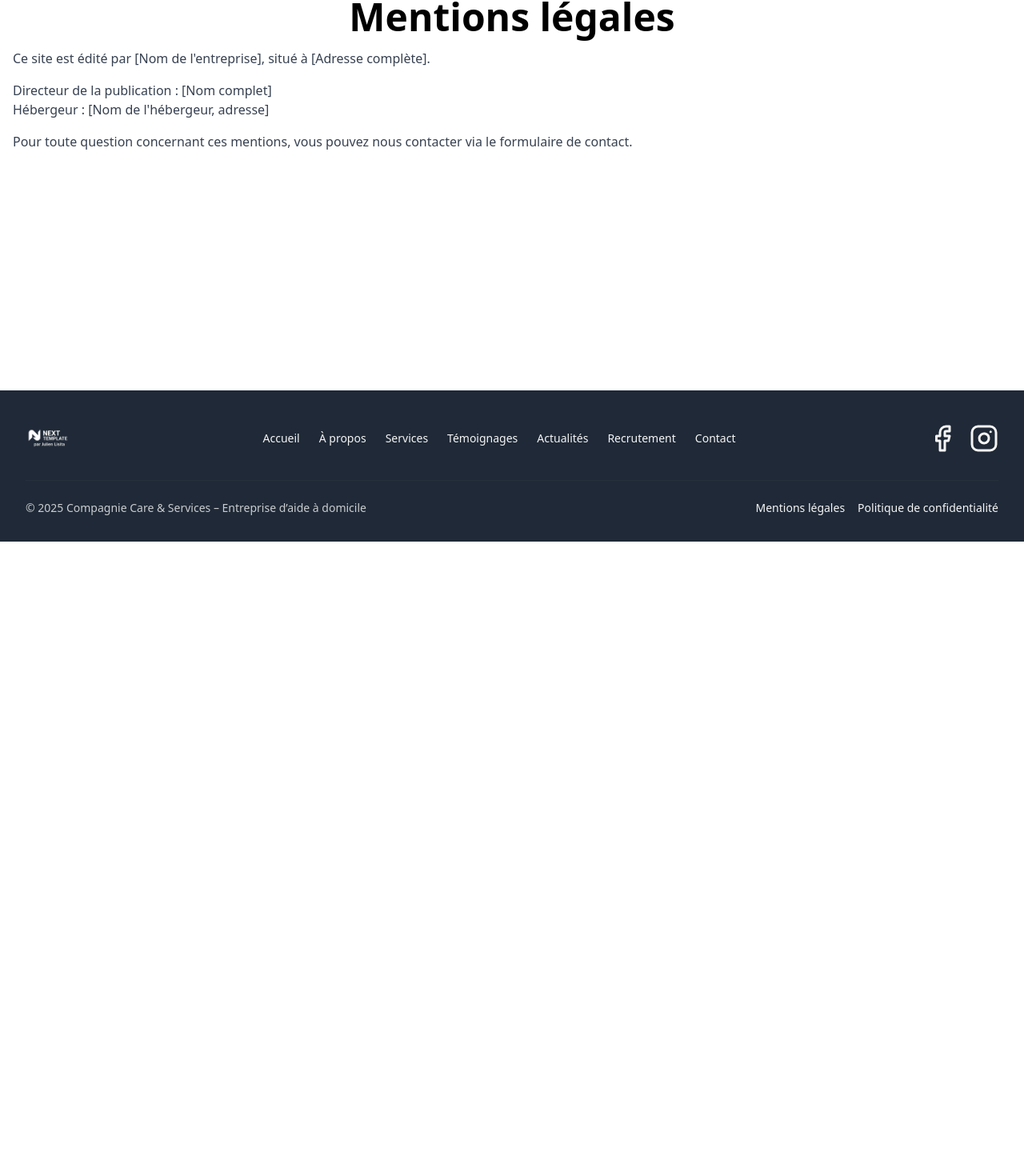
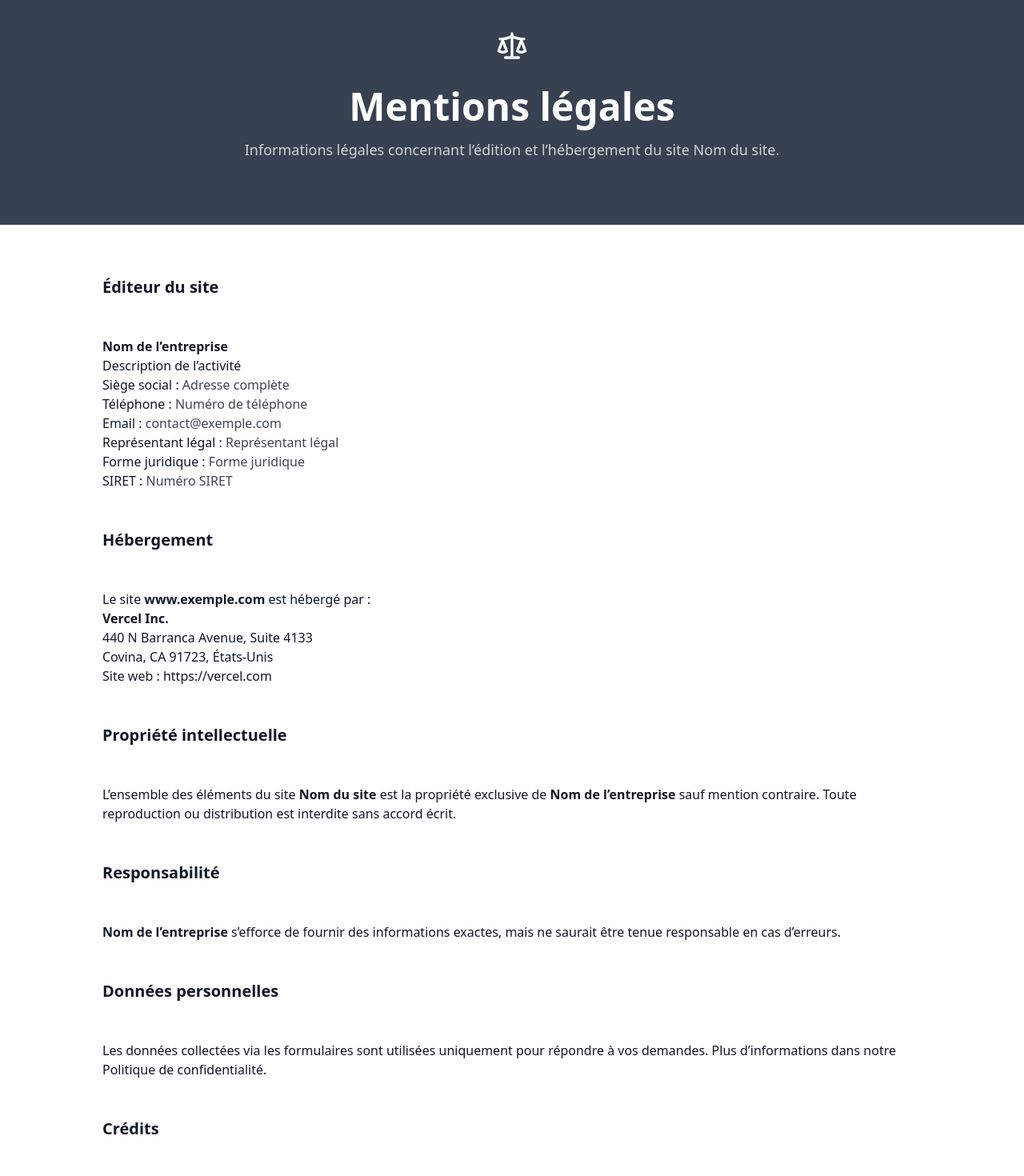
Before and after one commit to julienlisita/nextjs-ts-tailwind-template, a Next.js app: page /legal/imprint in a window 1280 px wide. Shown: the part 123-1593 px from the top of the page at 80% size. Before the commit the page ends 800 px from the top, so only its background shows below. Built offline with nearby package versions, Linux system fonts and the light colour scheme.

Commit message:
refactor(legal): merge all privacy sections into a single unified SectionWrapper

```diff
--- a/src/components/pages/legal/Imprint.tsx
+++ b/src/components/pages/legal/Imprint.tsx
@@ -1,22 +1,102 @@
-// src/components/pages/legal/Imprint.tsx
+// VERSION ULTRA COMPACTE — une seule <Section>, aucune <section> interne
 
-import PageTitle from '@/components/ui/PageTitle';
+import Section from '@/components/layout/Section';
+import SectionWrapper from '@/components/layout/SectionWrapper';
+import PageHero from '@/components/patterns/PageHero';
+import { Scale } from 'lucide-react';
+
+const SITE_NAME = 'Nom du site';
+const COMPANY_NAME = 'Nom de l’entreprise';
+const COMPANY_ACTIVITY = 'Description de l’activité';
+const COMPANY_ADDRESS = 'Adresse complète';
+const COMPANY_PHONE = 'Numéro de téléphone';
+const COMPANY_EMAIL = 'contact@exemple.com';
+const LEGAL_REPRESENTATIVE = 'Représentant légal';
+const COMPANY_LEGAL_FORM = 'Forme juridique';
+const COMPANY_SIRET = 'Numéro SIRET';
+const SITE_DOMAIN = 'www.exemple.com';
 
 export default function Imprint() {
+  const currentYear = new Date().getFullYear();
+
   return (
-    <div className="container mx-auto px-4 py-10 space-y-4">
-      <PageTitle>Mentions légales</PageTitle>
-      <p className="text-gray-700">
-        Ce site est édité par [Nom de l&apos;entreprise], situé à [Adresse complète].
-      </p>
-      <p className="text-gray-700">
-        Directeur de la publication : [Nom complet] <br />
-        Hébergeur : [Nom de l&apos;hébergeur, adresse]
-      </p>
-      <p className="text-gray-700">
-        Pour toute question concernant ces mentions, vous pouvez nous contacter via le formulaire de
-        contact.
-      </p>
+    <div>
+      <PageHero
+        icon={<Scale size={40} />}
+        title="Mentions légales"
+        subtitle={`Informations légales concernant l’édition et l’hébergement du site ${SITE_NAME}.`}
+        align="center"
+      />
+
+      <Section>
+        <SectionWrapper className="text-text space-y-10 sm:space-y-12">
+          <h2 className="text-xl font-semibold">Éditeur du site</h2>
+          <p>
+            <strong>{COMPANY_NAME}</strong>
+            <br />
+            {COMPANY_ACTIVITY}
+            <br />
+            Siège social : <span className="opacity-80">{COMPANY_ADDRESS}</span>
+            <br />
+            Téléphone : <span className="opacity-80">{COMPANY_PHONE}</span>
+            <br />
+            Email : <span className="opacity-80">{COMPANY_EMAIL}</span>
+            <br />
+            Représentant légal : <span className="opacity-80">{LEGAL_REPRESENTATIVE}</span>
+            <br />
+            Forme juridique : <span className="opacity-80">{COMPANY_LEGAL_FORM}</span>
+            <br />
+            SIRET : <span className="opacity-80">{COMPANY_SIRET}</span>
+          </p>
+
+          <h2 className="text-xl font-semibold">Hébergement</h2>
+          <p>
+            Le site <strong>{SITE_DOMAIN}</strong> est hébergé par :<br />
+            <strong>Vercel Inc.</strong>
+            <br />
+            440 N Barranca Avenue, Suite 4133
+            <br />
+            Covina, CA 91723, États-Unis
+            <br />
+            Site web :{' '}
+            <a href="https://vercel.com" className="text-link hover:underline" target="_blank">
+              https://vercel.com
+            </a>
+          </p>
+
+          <h2 className="text-xl font-semibold">Propriété intellectuelle</h2>
+          <p>
+            L’ensemble des éléments du site <strong>{SITE_NAME}</strong> est la propriété exclusive
+            de <strong>{COMPANY_NAME}</strong> sauf mention contraire. Toute reproduction ou
+            distribution est interdite sans accord écrit.
+          </p>
+
+          <h2 className="text-xl font-semibold">Responsabilité</h2>
+          <p>
+            <strong>{COMPANY_NAME}</strong> s’efforce de fournir des informations exactes, mais ne
+            saurait être tenue responsable en cas d’erreurs.
+          </p>
+
+          <h2 className="text-xl font-semibold">Données personnelles</h2>
+          <p>
+            Les données collectées via les formulaires sont utilisées uniquement pour répondre à vos
+            demandes. Plus d’informations dans notre{' '}
+            <a href="/legal/privacy" className="text-link hover:underline">
+              Politique de confidentialité
+            </a>
+            .
+          </p>
+
+          <h2 className="text-xl font-semibold">Crédits</h2>
+          <p>
+            Design & développement : <strong>Julien Lisita</strong>
+            <br />
+            Iconographie : Lucide, Unsplash, Freepik
+            <br />
+            Dernière mise à jour : {currentYear}
+          </p>
+        </SectionWrapper>
+      </Section>
     </div>
   );
 }
--- a/src/components/pages/legal/Policy.tsx
+++ b/src/components/pages/legal/Policy.tsx
@@ -1,22 +1,117 @@
 // src/components/pages/legal/Policy.tsx
 
-import PageTitle from '@/components/ui/PageTitle';
+import Section from '@/components/layout/Section';
+import SectionWrapper from '@/components/layout/SectionWrapper';
+import PageHero from '@/components/patterns/PageHero';
+import { Shield } from 'lucide-react';
+
+const SITE_NAME = 'Nom du site';
+const COMPANY_NAME = 'Nom de l’entreprise';
+const CONTACT_EMAIL = 'contact@exemple.com';
 
 export default function Privacy() {
+  const currentYear = new Date().getFullYear();
+
   return (
-    <div className="container mx-auto px-4 py-10 space-y-4">
-      <PageTitle>Politique de confidentialité</PageTitle>
-      <p className="text-gray-700">
-        Nous respectons votre vie privée. Les données collectées via les formulaires sont utilisées
-        uniquement pour répondre à vos demandes.
-      </p>
-      <p className="text-gray-700">
-        Conformément à la loi, vous disposez d&apos;un droit d&apos;accès, de rectification et de
-        suppression de vos données personnelles.
-      </p>
-      <p className="text-gray-700">
-        Pour toute question relative à vos données, contactez-nous à [adresse e-mail].
-      </p>
+    <div>
+      <PageHero
+        icon={<Shield size={40} />}
+        title="Politique de confidentialité"
+        subtitle={`Découvrez comment ${SITE_NAME} collecte, utilise et protège vos données personnelles conformément au RGPD.`}
+        align="center"
+      />
+
+      <Section>
+        <SectionWrapper className="text-text space-y-10 sm:space-y-12">
+          {/* 1. Données collectées */}
+          <h2 className="text-xl font-semibold">1. Données collectées</h2>
+          <p>
+            Nous recueillons uniquement les informations nécessaires au traitement de vos demandes
+            via les formulaires présents sur le site (contact, demande d’information, candidature,
+            etc.) :
+          </p>
+          <ul className="list-disc list-inside space-y-1">
+            <li>Nom et prénom</li>
+            <li>Adresse e-mail et/ou téléphone</li>
+            <li>Objet et contenu de votre message</li>
+            <li>CV et lettre de motivation (le cas échéant pour les candidatures)</li>
+          </ul>
+
+          {/* 2. Finalités du traitement */}
+          <h2 className="text-xl font-semibold">2. Finalités du traitement</h2>
+          <p>Vos données sont utilisées uniquement pour :</p>
+          <ul className="list-disc list-inside space-y-1">
+            <li>Répondre à vos demandes d’information ou de contact</li>
+            <li>Étudier votre candidature le cas échéant</li>
+          </ul>
+          <p className="mt-1">
+            Aucune donnée n’est vendue ni utilisée à des fins commerciales sans votre consentement
+            explicite.
+          </p>
+
+          {/* 3. Base légale & durée de conservation */}
+          <h2 className="text-xl font-semibold">3. Base légale & durée de conservation</h2>
+          <p>
+            Le traitement de vos données repose sur votre consentement et/ou sur notre intérêt
+            légitime à répondre à vos sollicitations. Les données sont conservées uniquement pendant
+            le temps nécessaire au traitement de votre demande, puis supprimées ou archivées
+            conformément aux obligations légales applicables.
+          </p>
+
+          {/* 4. Sécurité */}
+          <h2 className="text-xl font-semibold">4. Sécurité</h2>
+          <p>
+            Nous mettons en œuvre des mesures techniques et organisationnelles appropriées afin de
+            protéger vos données contre tout accès non autorisé, perte, altération ou divulgation.
+            Toutefois, aucun système n’étant totalement infaillible, nous ne pouvons garantir une
+            sécurité absolue.
+          </p>
+
+          {/* 5. Vos droits */}
+          <h2 className="text-xl font-semibold">5. Vos droits</h2>
+          <p>
+            Conformément au Règlement Général sur la Protection des Données (RGPD) et à la
+            réglementation en vigueur, vous disposez des droits suivants :
+          </p>
+          <ul className="list-disc list-inside space-y-1">
+            <li>Droit d’accès à vos données</li>
+            <li>Droit de rectification</li>
+            <li>Droit de suppression (droit à l’oubli)</li>
+            <li>Droit de limitation du traitement</li>
+            <li>Droit d’opposition</li>
+            <li>Droit à la portabilité des données (dans certains cas)</li>
+          </ul>
+          <p className="mt-2">
+            Pour exercer vos droits, vous pouvez nous contacter à l’adresse suivante :{' '}
+            <span className="text-link font-medium">
+              <a href={`mailto:${CONTACT_EMAIL}`} className="underline hover:no-underline">
+                {CONTACT_EMAIL}
+              </a>
+            </span>
+            .
+          </p>
+
+          {/* 6. Responsable du traitement */}
+          <h2 className="text-xl font-semibold">6. Responsable du traitement</h2>
+          <p>
+            Le responsable du traitement des données personnelles est{' '}
+            <strong>{COMPANY_NAME}</strong>. Les informations complètes concernant l’éditeur,
+            l’adresse et les informations légales de l’entreprise sont disponibles dans nos{' '}
+            <a href="/legal/imprint" className="text-link hover:underline">
+              Mentions légales
+            </a>
+            .
+          </p>
+
+          {/* 7. Mise à jour */}
+          <h2 className="text-xl font-semibold">7. Mise à jour</h2>
+          <p>
+            La présente politique de confidentialité peut être mise à jour afin de refléter les
+            évolutions légales, réglementaires ou techniques. Nous vous invitons à la consulter
+            régulièrement. Dernière mise à jour : {currentYear}.
+          </p>
+        </SectionWrapper>
+      </Section>
     </div>
   );
 }
```
